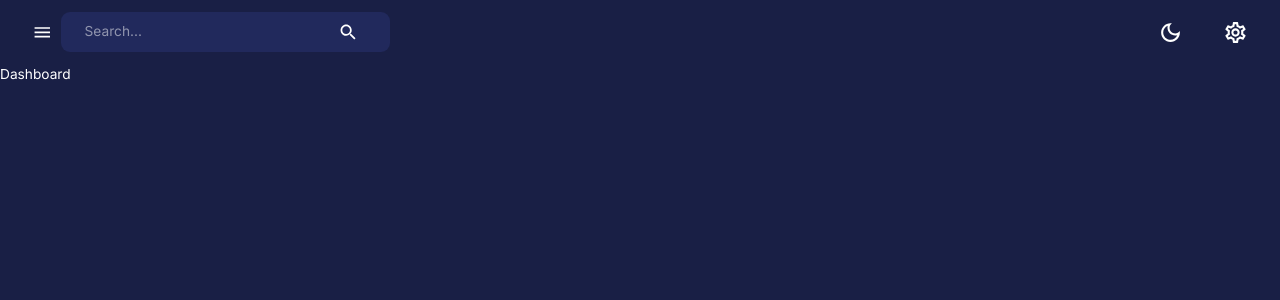
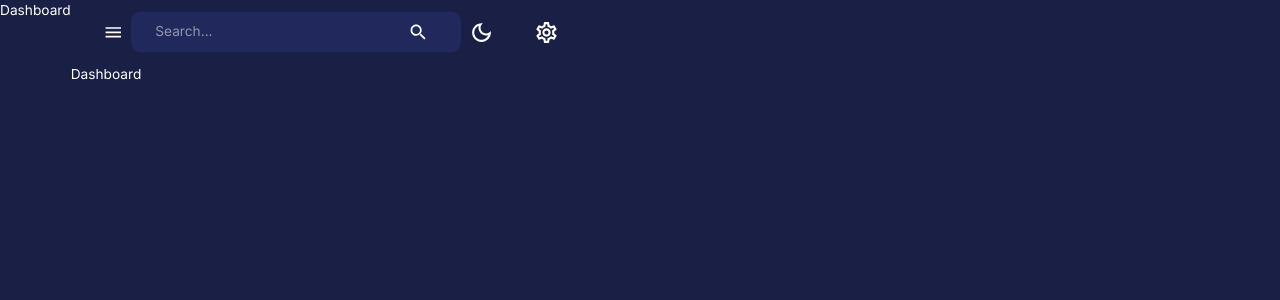
Before and after one commit to SuhasPalani/Admin-Dashboard, a React (Create React App) app in the folder client/: page /dashboard in a window 1280 px wide. Shown: the top 300 px of the page. Built offline with nearby package versions, Linux system fonts and the light colour scheme.

Commit message:
inprogress persistent sidebar

```diff
--- a/client/src/App.js
+++ b/client/src/App.js
@@ -6,6 +6,7 @@
 import { themeSettings } from "theme";
 import Layout from "scenes/layout";
 import Dashboard from "scenes/dashboard";
+
 
 function App() {
   const mode = useSelector((state) => state.global.mode);
--- a/client/src/components/Navbar.jsx
+++ b/client/src/components/Navbar.jsx
@@ -11,6 +11,7 @@
 import { useTheme } from "@mui/material/styles"; // Import useTheme from MUI
 import { AppBar, IconButton, InputBase, Toolbar } from "@mui/material";
 import { setMode } from "state";
+
 
 const Navbar = () => {
   const dispatch = useDispatch();
--- a/client/src/scenes/layout/index.jsx
+++ b/client/src/scenes/layout/index.jsx
@@ -4,14 +4,28 @@
 import { Outlet } from "react-router-dom";
 import { useSelector } from "react-redux";
 import Navbar from "components/Navbar";
+import Sidebar from "scenes/dashboard";
 
 const Layout = () => {
-  return <Box width="100%" height="100%">
-    <Box>
-        <Navbar />
+  const isNonMobile = useMediaQuery("(min-width: 600px)");
+  const [isSidebarOpen, setIsSidebarOpen] = useState(true);
+  return (
+    <Box display={isNonMobile ? "flex" : "block"} width="100%" height="100%">
+      <Sidebar
+        isNonMobile={isNonMobile}
+        drawerWidth="250px"
+        isSidebarOpen={isSidebarOpen}
+        setIsSidebarOpen={setIsSidebarOpen}
+      />
+      <Box>
+        <Navbar
+          isSidebarOpen={isSidebarOpen}
+          setIsSidebarOpen={setIsSidebarOpen}
+        />
         <Outlet />
+      </Box>
     </Box>
-  </Box>;
+  );
 };
 
 export default Layout;
```
Also changed, not shown: client/src/components/Sidebar.jsx (added, +79 -0 lines).
